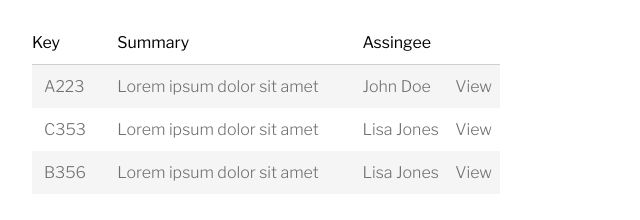
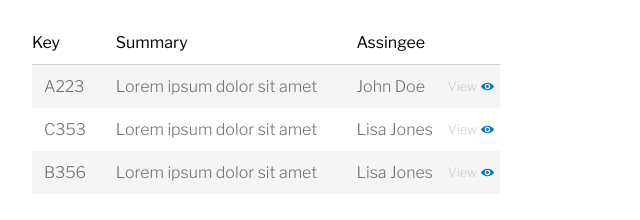
Before and after one commit to AdamMcquiff/proj-webapp, an Angular app: page /sink in a window 1280 px wide. Shown: the part 1026-1246 px from the top of the page, without its empty margins (0-640 px from the left). Built offline with nearby package versions, Linux system fonts and the light colour scheme.

Commit message:
Added 'view' button to table layout

```diff
--- a/src/app/sink.component.html
+++ b/src/app/sink.component.html
@@ -60,19 +60,19 @@
                     <td class="table-body-cell">A223</td>
                     <td class="table-body-cell">Lorem ipsum dolor sit amet</td>
                     <td class="table-body-cell">John Doe</td>
-                    <td class="table-body-cell">View</td>
+                    <td class="table-body-cell table-body-view">View</td>
                 </tr>
                 <tr class="table-body-row">
                     <td class="table-body-cell">C353</td>
                     <td class="table-body-cell">Lorem ipsum dolor sit amet</td>
                     <td class="table-body-cell">Lisa Jones</td>
-                    <td class="table-body-cell">View</td>
+                    <td class="table-body-cell table-body-view">View</td>
                 </tr>
                 <tr class="table-body-row">
                     <td class="table-body-cell">B356</td>
                     <td class="table-body-cell">Lorem ipsum dolor sit amet</td>
                     <td class="table-body-cell">Lisa Jones</td>
-                    <td class="table-body-cell">View</td>
+                    <td class="table-body-cell table-body-view">View</td>
                 </tr>
             </tbody>
         </table>
--- a/src/sass/modules/_tables.scss
+++ b/src/sass/modules/_tables.scss
@@ -36,5 +36,27 @@
                 padding: { left: .75em; right: 1em; }
             }
         }
+
+        &-view {
+            color: #CFCFCF;
+
+            font-size: .8em;
+
+            padding: { right: 1.125em };
+            position: relative;
+
+            &:after {
+                background: url('../assets/img/icons/eye.svg') 50% no-repeat;
+                background-size: contain;
+
+                bottom: 0;
+                content: '';
+                display: inline-block;
+                position: absolute;
+                right: .5em;
+                top: 0;
+                width: 1em;
+            }
+        }
     }
 }
```
Also changed, not shown: src/assets/img/icons/eye.svg (added).
